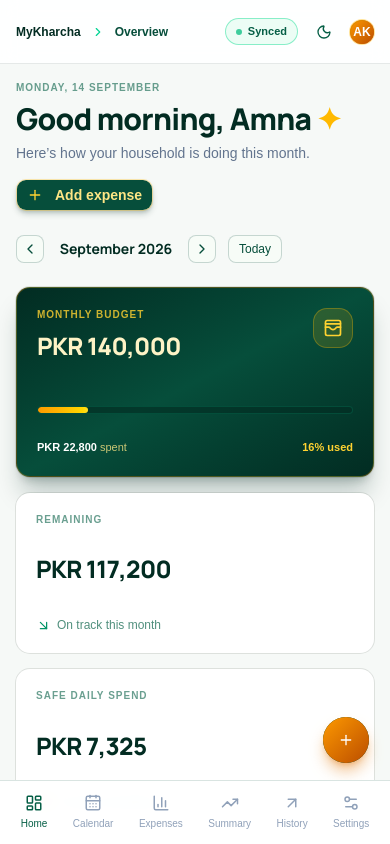
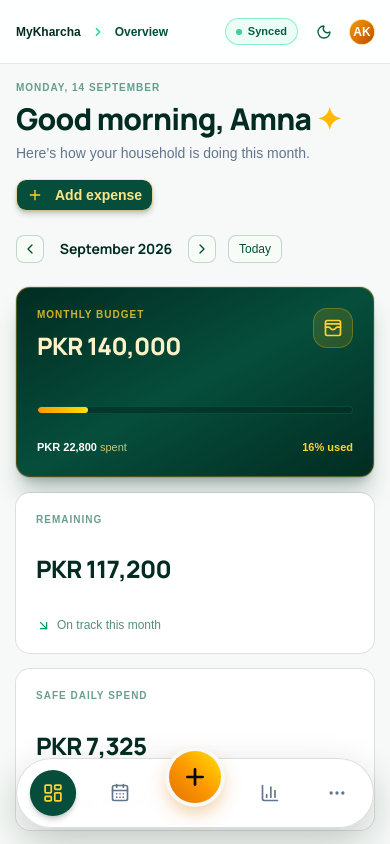
Before and after one commit to Aamir825/myKharcha, a React (Vite) app: page / in a window 390 px wide. Built offline with nearby package versions, Linux system fonts and the light colour scheme.

Commit message:
feat: (Bottom Navigation) make the bottom navigation more professional and attractive

```diff
--- a/src/components/Sidebar.jsx
+++ b/src/components/Sidebar.jsx
@@ -1,5 +1,5 @@
-import { ArrowUpRight, BarChart3, CalendarDays, Ellipsis, LayoutDashboard, LogOut, Settings2, Sparkles, TrendingUp, User, WalletCards } from 'lucide-react'
-import { NavLink } from 'react-router-dom'
+import { ArrowUpRight, BarChart3, CalendarDays, Ellipsis, LayoutDashboard, LogOut, Moon, MoreHorizontal, Plus, Settings2, Sparkles, Sun, TrendingUp, User, WalletCards } from 'lucide-react'
+import { NavLink, useLocation } from 'react-router-dom'
 import { Avatar, AvatarFallback } from '@/ui/avatar'
 import {
   DropdownMenu,
@@ -10,8 +10,9 @@ import {
   DropdownMenuSeparator,
   DropdownMenuTrigger,
 } from '@/ui/dropdown-menu'
+import { useMyKharcha } from '../hooks/useMyKharcha'
 
-const menu = [
+const desktopMenu = [
   { label: 'Home', path: '/', icon: LayoutDashboard },
   { label: 'Calendar', path: '/calendar', icon: CalendarDays },
   { label: 'Expenses', path: '/expenses', icon: BarChart3 },
@@ -21,6 +22,15 @@ const menu = [
 ]
 
 export default function Sidebar() {
+  const { pathname } = useLocation()
+  const { isDark, setIsDark } = useMyKharcha()
+
+  const handleQuickAdd = () => {
+    window.dispatchEvent(new CustomEvent('open-add-expense'))
+  }
+
+  const isMoreActive = ['/summary', '/history', '/settings'].includes(pathname)
+
   return (
     <>
       {/* Desktop Fixed Sidebar */}
@@ -47,7 +57,7 @@ export default function Sidebar() {
 
         {/* Navigation */}
         <nav className="flex flex-col gap-1">
-          {menu.map(({ label, path, icon: Icon }) => (
+          {desktopMenu.map(({ label, path, icon: Icon }) => (
             <NavLink
               to={path}
               end={path === '/'}
@@ -103,26 +113,146 @@ export default function Sidebar() {
         </div>
       </aside>
 
-      {/* Mobile Fixed Bottom Navigation */}
-      <nav className="fixed inset-x-0 bottom-0 z-30 flex h-16 items-center justify-around border-t border-emerald-900/15 bg-white/95 px-2 backdrop-blur md:hidden dark:border-emerald-900/40 dark:bg-[#071711]/95">
-        {menu.map(({ label, path, icon: Icon }) => (
+      {/* Ultra-Modern Floating Island Mobile Navigation Dock */}
+      <div className="fixed bottom-4 inset-x-4 max-w-[380px] mx-auto z-40 md:hidden select-none">
+        <nav className="relative flex items-center justify-between px-3.5 py-2 rounded-full bg-white/95 dark:bg-[#081f17]/95 backdrop-blur-2xl border border-emerald-950/15 dark:border-amber-500/25 shadow-[0_14px_38px_rgba(4,26,19,0.22)] dark:shadow-[0_16px_45px_rgba(0,0,0,0.7)]">
+          {/* Tab 1: Home */}
           <NavLink
-            to={path}
-            end={path === '/'}
-            key={label}
+            to="/"
+            end
+            aria-label="Home"
             className={({ isActive }) =>
-              `flex flex-col items-center justify-center gap-1 rounded-lg px-2 py-1 text-[10px] font-medium transition-colors ${
+              `relative flex w-11 h-11 shrink-0 aspect-square items-center justify-center rounded-full transition-all duration-200 ${
                 isActive
-                  ? 'text-emerald-800 font-bold dark:text-amber-300'
-                  : 'text-slate-400 hover:text-emerald-900 dark:hover:text-amber-200'
+                  ? 'text-amber-300 font-bold bg-emerald-900 dark:bg-emerald-900/90 shadow-md shadow-emerald-950/20 scale-105'
+                  : 'text-slate-500 hover:text-emerald-900 dark:text-emerald-200/60 dark:hover:text-amber-200 hover:bg-emerald-50/80 dark:hover:bg-emerald-950/40'
               }`
             }
           >
-            <Icon size={18} />
-            <span>{label}</span>
+            {({ isActive }) => (
+              <LayoutDashboard size={20} className={isActive ? 'text-amber-300' : ''} />
+            )}
           </NavLink>
-        ))}
-      </nav>
+
+          {/* Tab 2: Calendar */}
+          <NavLink
+            to="/calendar"
+            aria-label="Calendar"
+            className={({ isActive }) =>
+              `relative flex w-11 h-11 shrink-0 aspect-square items-center justify-center rounded-full transition-all duration-200 ${
+                isActive
+                  ? 'text-amber-300 font-bold bg-emerald-900 dark:bg-emerald-900/90 shadow-md shadow-emerald-950/20 scale-105'
+                  : 'text-slate-500 hover:text-emerald-900 dark:text-emerald-200/60 dark:hover:text-amber-200 hover:bg-emerald-50/80 dark:hover:bg-emerald-950/40'
+              }`
+            }
+          >
+            {({ isActive }) => (
+              <CalendarDays size={20} className={isActive ? 'text-amber-300' : ''} />
+            )}
+          </NavLink>
+
+          {/* Center Elevated Action Button: Quick Add Expense */}
+          <div className="relative -translate-y-4 px-1 shrink-0">
+            <button
+              type="button"
+              onClick={handleQuickAdd}
+              aria-label="Quick Add Expense"
+              className="group relative flex w-13 h-13 shrink-0 aspect-square items-center justify-center rounded-full bg-gradient-to-tr from-amber-600 via-amber-500 to-yellow-300 text-slate-950 shadow-[0_8px_20px_rgba(217,119,6,0.45)] ring-4 ring-[#f6f9f7] dark:ring-[#05140f] active:scale-90 hover:scale-105 transition-all duration-200 cursor-pointer"
+            >
+              <div className="absolute inset-0 rounded-full bg-white/20 opacity-0 group-hover:opacity-100 transition-opacity" />
+              <Plus size={26} strokeWidth={2.5} className="text-slate-950 group-hover:rotate-90 transition-transform duration-300" />
+            </button>
+          </div>
+
+          {/* Tab 4: Expenses */}
+          <NavLink
+            to="/expenses"
+            aria-label="Expenses"
+            className={({ isActive }) =>
+              `relative flex w-11 h-11 shrink-0 aspect-square items-center justify-center rounded-full transition-all duration-200 ${
+                isActive
+                  ? 'text-amber-300 font-bold bg-emerald-900 dark:bg-emerald-900/90 shadow-md shadow-emerald-950/20 scale-105'
+                  : 'text-slate-500 hover:text-emerald-900 dark:text-emerald-200/60 dark:hover:text-amber-200 hover:bg-emerald-50/80 dark:hover:bg-emerald-950/40'
+              }`
+            }
+          >
+            {({ isActive }) => (
+              <BarChart3 size={20} className={isActive ? 'text-amber-300' : ''} />
+            )}
+          </NavLink>
+
+          {/* Tab 5: More (Summary, History, Settings) */}
+          <DropdownMenu>
+            <DropdownMenuTrigger
+              aria-label="More"
+              className={`relative flex w-11 h-11 shrink-0 aspect-square items-center justify-center rounded-full transition-all duration-200 outline-none ${
+                isMoreActive
+                  ? 'text-amber-300 font-bold bg-emerald-900 dark:bg-emerald-900/90 shadow-md shadow-emerald-950/20 scale-105'
+                  : 'text-slate-500 hover:text-emerald-900 dark:text-emerald-200/60 dark:hover:text-amber-200 hover:bg-emerald-50/80 dark:hover:bg-emerald-950/40'
+              }`}
+            >
+              <MoreHorizontal size={20} className={isMoreActive ? 'text-amber-300' : ''} />
+            </DropdownMenuTrigger>
+            <DropdownMenuContent
+              align="end"
+              side="top"
+              sideOffset={12}
+              className="w-48 border-emerald-950/20 dark:border-emerald-800/40 dark:bg-[#0c241b] mb-2 p-1.5 rounded-2xl shadow-2xl"
+            >
+              <DropdownMenuGroup>
+                <DropdownMenuLabel className="text-[11px] font-bold text-emerald-900 dark:text-amber-200">
+                  Analytics & Workspace
+                </DropdownMenuLabel>
+                <DropdownMenuSeparator className="bg-emerald-100 dark:bg-emerald-900/50" />
+                <DropdownMenuItem asChild>
+                  <NavLink
+                    to="/summary"
+                    className="flex w-full items-center gap-2.5 px-2.5 py-2 text-xs font-medium rounded-lg text-emerald-950 dark:text-amber-100 hover:bg-emerald-50 dark:hover:bg-emerald-900/40"
+                  >
+                    <TrendingUp size={16} className="text-amber-500" />
+                    <span>Monthly Summary</span>
+                  </NavLink>
+                </DropdownMenuItem>
+                <DropdownMenuItem asChild>
+                  <NavLink
+                    to="/history"
+                    className="flex w-full items-center gap-2.5 px-2.5 py-2 text-xs font-medium rounded-lg text-emerald-950 dark:text-amber-100 hover:bg-emerald-50 dark:hover:bg-emerald-900/40"
+                  >
+                    <ArrowUpRight size={16} className="text-amber-500" />
+                    <span>Spending History</span>
+                  </NavLink>
+                </DropdownMenuItem>
+                <DropdownMenuItem asChild>
+                  <NavLink
+                    to="/settings"
+                    className="flex w-full items-center gap-2.5 px-2.5 py-2 text-xs font-medium rounded-lg text-emerald-950 dark:text-amber-100 hover:bg-emerald-50 dark:hover:bg-emerald-900/40"
+                  >
+                    <Settings2 size={16} className="text-amber-500" />
+                    <span>Settings & Budget</span>
+                  </NavLink>
+                </DropdownMenuItem>
+              </DropdownMenuGroup>
+              <DropdownMenuSeparator className="bg-emerald-100 dark:bg-emerald-900/50" />
+              <DropdownMenuItem
+                onClick={() => setIsDark(!isDark)}
+                className="flex items-center gap-2.5 px-2.5 py-2 text-xs font-medium rounded-lg text-emerald-950 dark:text-amber-100 hover:bg-emerald-50 dark:hover:bg-emerald-900/40 cursor-pointer"
+              >
+                {isDark ? (
+                  <>
+                    <Sun size={16} className="text-amber-400" />
+                    <span>Light Mode</span>
+                  </>
+                ) : (
+                  <>
+                    <Moon size={16} className="text-emerald-700" />
+                    <span>Dark Mode</span>
+                  </>
+                )}
+              </DropdownMenuItem>
+            </DropdownMenuContent>
+          </DropdownMenu>
+        </nav>
+      </div>
     </>
   )
 }
--- a/src/hooks/useMyKharcha.js
+++ b/src/hooks/useMyKharcha.js
@@ -76,6 +76,16 @@ export function useMyKharcha() {
     setForm({ date, category: 'Grocery', amount: '', description: '' })
     setIsAddOpen(true)
   }
+
+  useEffect(() => {
+    const handleOpenAdd = (event) => {
+      const date = event.detail?.date || selectedDate
+      openAdd(date)
+    }
+    window.addEventListener('open-add-expense', handleOpenAdd)
+    return () => window.removeEventListener('open-add-expense', handleOpenAdd)
+  }, [selectedDate])
+
   const addExpense = (event) => {
     event.preventDefault()
     if (!form.amount || Number(form.amount) <= 0) return
--- a/src/pages/Dashboard.jsx
+++ b/src/pages/Dashboard.jsx
@@ -285,15 +285,6 @@ export default function Dashboard() {
         </Card>
       </div>
 
-      {/* Floating Mobile Add Button */}
-      <Button
-        className="fixed bottom-20 right-5 z-20 size-12 rounded-full bg-gradient-to-br from-amber-500 to-amber-700 p-0 text-slate-950 font-bold shadow-lg shadow-amber-600/40 md:hidden hover:from-amber-400 hover:to-amber-600"
-        onClick={() => openAdd()}
-        size="icon"
-      >
-        <Plus size={24} className="text-white" />
-      </Button>
-
       {/* Add Expense Shadcn Dialog */}
       <Dialog open={isAddOpen} onOpenChange={setIsAddOpen}>
         <DialogContent className="sm:max-w-md border-emerald-950/20 dark:border-emerald-800/40 dark:bg-[#0c241b]">
```
